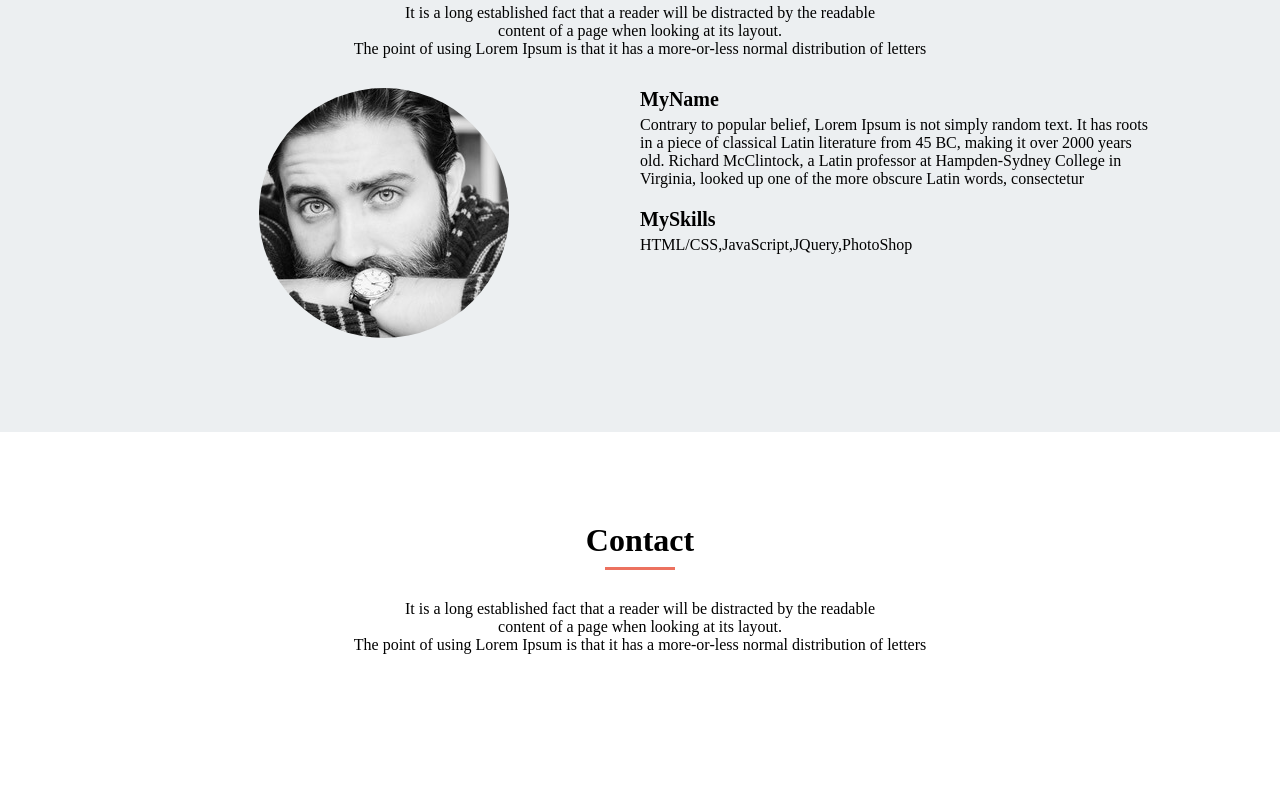
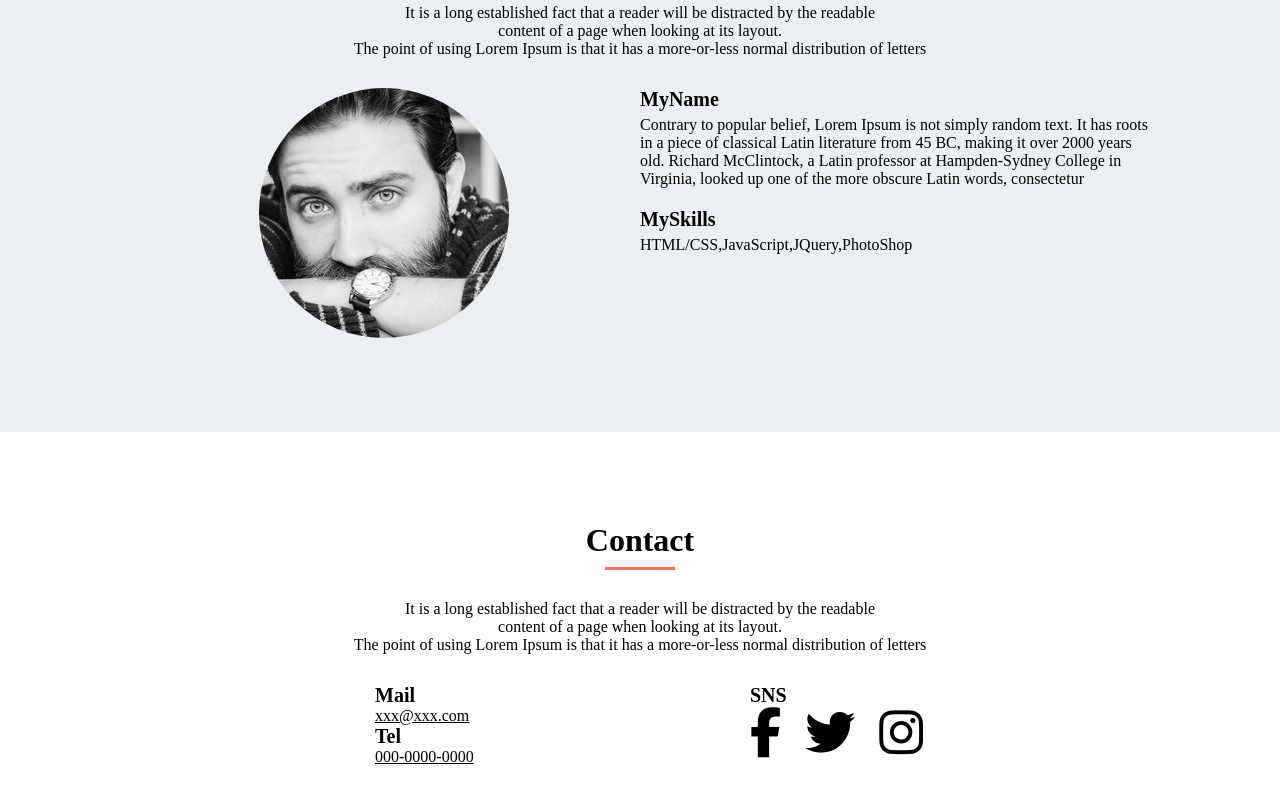
Before and after one commit to narumifumiya/HTML-pre, a plain HTML site: page index.html in a window 1280 px wide. Shown: the part 2326-3126 px from the top of the page. Before the commit the page ends 3100 px from the top, so only its background shows below. Drawn offline with Linux system fonts and the light colour scheme.

Commit message:
section contact finish

```diff
--- a/index.html
+++ b/index.html
@@ -129,6 +129,24 @@
         content of a page when looking at its layout.<br>
         The point of using Lorem Ipsum is that it has a more-or-less normal distribution of letters
       </p>
+      <div class="contact-container">
+        <div class="contact-box">
+          <div class="left-content">
+            <h3 class="contact-title">Mail</h3>
+            <a class="contact-text" href="#">xxx@xxx.com</a>
+            <h3 class="contact-title">Tel</h3>
+            <a class="contact-text" href="#">000-0000-0000</a>
+          </div>
+        </div>
+        <div class="contact-box">
+          <div class="right-content">
+            <h3 class="contact-title">SNS</h3>
+            <i class="fa-brands fa-facebook-f contact-icon"></i>
+            <i class="fa-brands fa-twitter contact-icon"></i>
+            <i class="fa-brands fa-instagram contact-icon"></i>
+          </div>
+        </div>
+      </div>
     </div>
   </section>
 
--- a/style.css
+++ b/style.css
@@ -197,6 +197,44 @@ header {
   color: #000000;
 }
 
+.contact-container {
+  width: 800px;
+  margin: 0 auto;
+  display: flex;
+}
+
+.contact-box {
+  width: 400px;
+  text-align: left;
+}
+
+.contact-title {
+  font-size: 20px;
+}
+.contact-text {
+  margin: 5px 0 20px 0;
+  text-decoration: underline;
+  color: #000000;
+}
+
+.contact-icon {
+  font-size: 50px;
+  margin-right: 20px;
+}
+.contact-icon:last-child {
+  margin-right: 0;
+}
+
+.left-content {
+  width: 130px;
+  margin: 0 auto;
+}
+
+.right-content {
+  width: 180px;
+  margin: 0 auto;
+}
+
 /* タブレット縦置きサイズ（768px）以下の際に適用される設定 */
 @media screen and (max-width:768px) {
   header {
```
